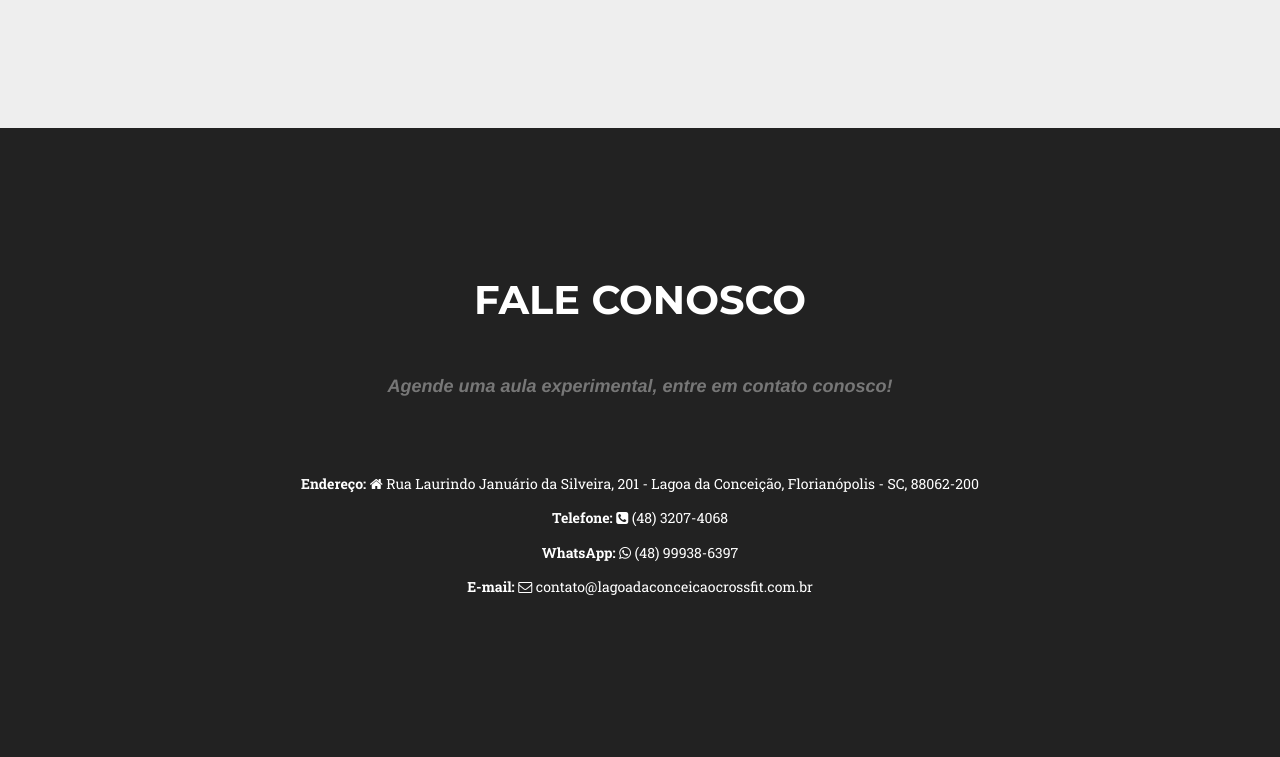
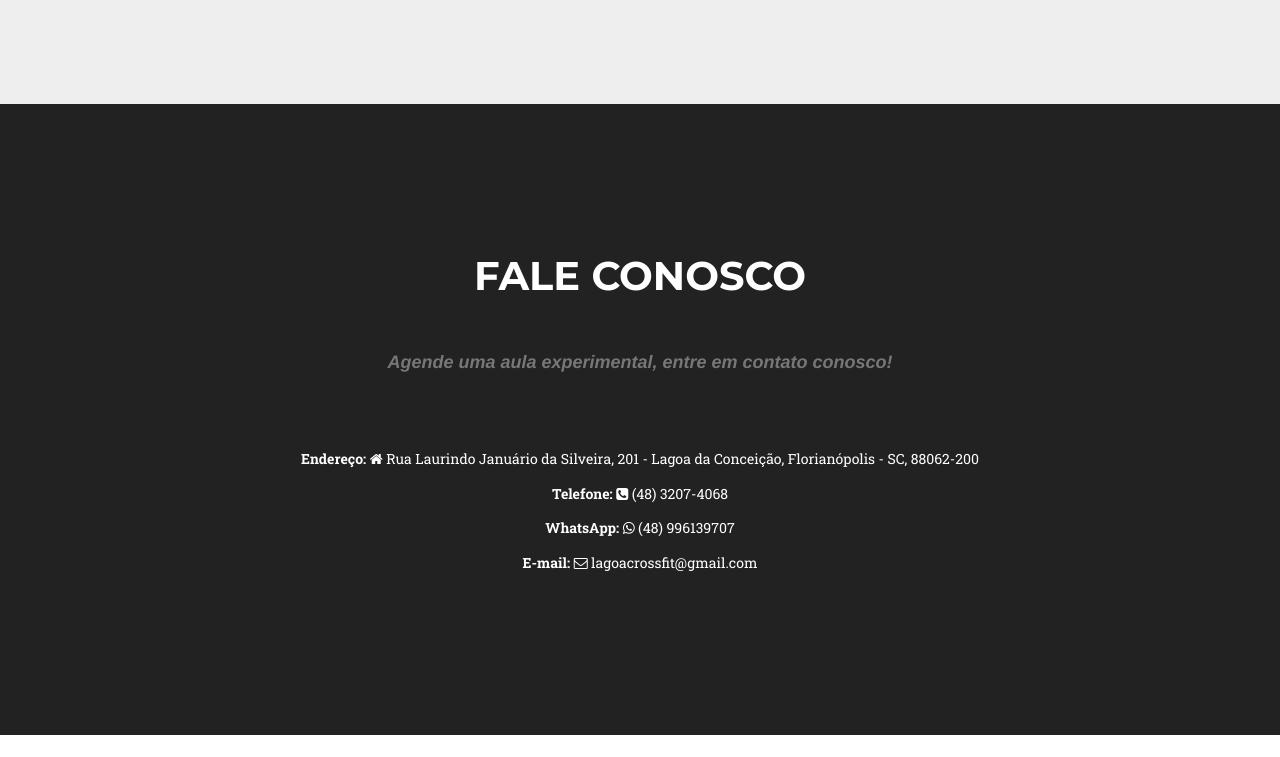
Before and after one commit to H3134/LagoaCrossfit, a website: page index.html in a window 1280 px wide. Shown: the part 2807-3564 px from the top of the page. Drawn offline with nearby package versions, Linux system fonts and the light colour scheme; a web font is replaced by a local one.

Commit message:
Update index.html

```diff
--- a/index.html
+++ b/index.html
@@ -125,7 +125,7 @@
       </div>
       <div class="row">
 
-        <div class="col-sm-6">
+      <!--  <div class="col-sm-6">
           <div class="team-member">
             <img src="img/team/leticia1.jpg" class="img-responsive img-circle" alt="">
             <h4>Letícia</h4>
@@ -135,7 +135,7 @@
             </p>
           </div>
         </div>
-
+-->
         <div class="col-sm-6">
           <div class="team-member">
             <img src="img/team/ricardinho1.jpg" class="img-responsive img-circle" alt="">
@@ -299,8 +299,8 @@
 
   <p class="text-endereco" align="center"><b>Endereço:</b> <i class="fa fa-home"></i> Rua Laurindo Januário da Silveira, 201 - Lagoa da Conceição, Florianópolis - SC, 88062-200</p>
   <p class="text-endereco" align="center"><b>Telefone:</b> <i class="fa fa-phone-square"></i> (48) 3207-4068 </p>
-  <p class="text-endereco" align="center"><b>WhatsApp:</b> <i class="fa fa-whatsapp"></i> (48) 99938-6397 </p>
-  <p class="text-endereco" align="center"><b>E-mail:</b> <i class="fa fa-envelope-o"></i> contato@lagoadaconceicaocrossfit.com.br </p>
+  <p class="text-endereco" align="center"><b>WhatsApp:</b> <i class="fa fa-whatsapp"></i> (48) 996139707 </p>
+  <p class="text-endereco" align="center"><b>E-mail:</b> <i class="fa fa-envelope-o"></i> lagoacrossfit@gmail.com </p>
 
 </div>
 </div>
```
